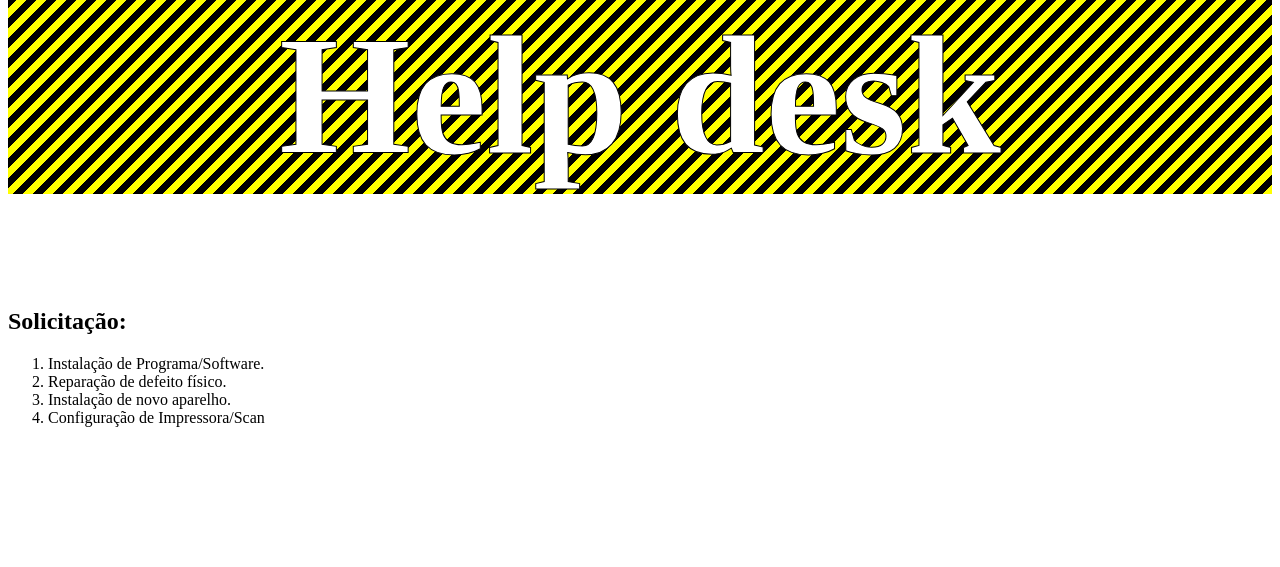
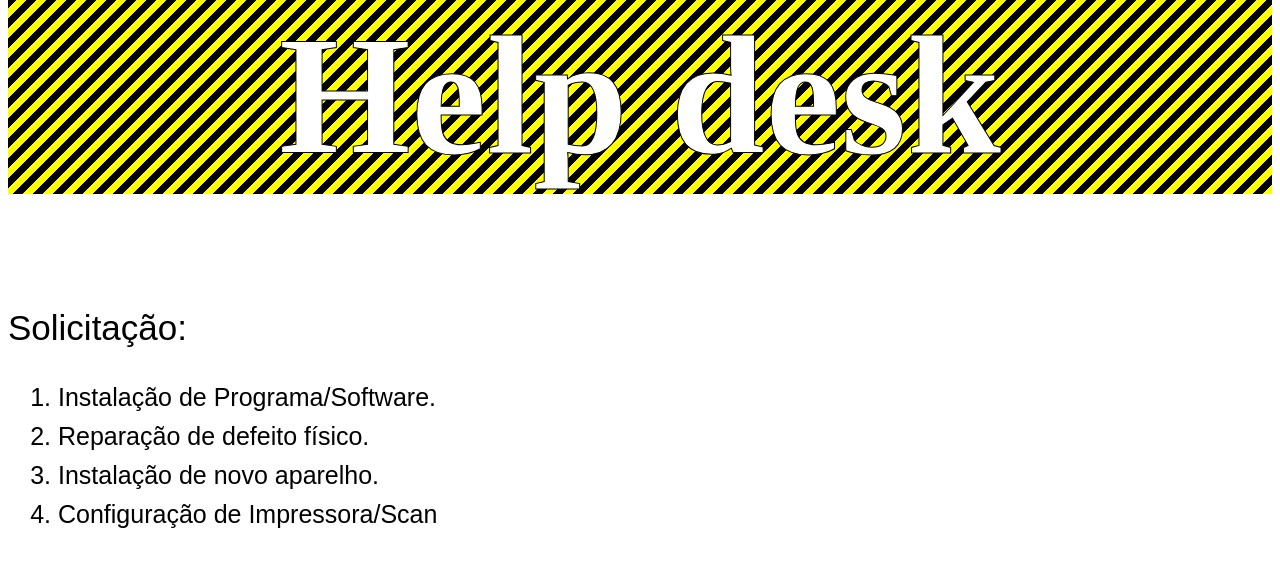
Before and after one commit to Dev-Habacuque/ProjetoCEAAT, a PHP site: page /main.html in a window 1280 px wide. Shown: the part 65-632 px from the top of the page. Run offline with PHP 8.4, Linux system fonts and the light colour scheme.

Commit message:
alpha 1.4
...

```diff
--- a/main.css
+++ b/main.css
@@ -10,5 +10,16 @@
     -webkit-text-stroke: 1px black;
 }
 li:hover{
-    color: purple;
+    color: rgb(177, 5, 177);
 }
+.section, p{
+    font-size: 35px;
+    font-family:Arial, Helvetica, sans-serif ;
+}
+ol{
+    font-size: 25px;
+    font-style: italic initial;
+}
+ol li {
+    margin: 10px;
+}
--- a/main.html
+++ b/main.html
@@ -20,12 +20,12 @@
         </div>
         <div class="section">
             <section id="activities">
-                <h2>Solicitação:</h2>
+                <p>Solicitação:</p>
                 <ol>
                     <li onclick="inPrSof()">Instalação de Programa/Software.</li>
                     <li onclick="reDeFis()">Reparação de defeito físico.</li>
                     <li onclick="inNoAp()">Instalação de novo aparelho.</li>
-                    <li>Configuração de Impressora/Scan</li>
+                    <li onclick="coImSc()">Configuração de Impressora/Scan</li>
                 </ol>
             </section>
 
--- a/main.js
+++ b/main.js
@@ -1,11 +1,20 @@
+const mainText = '<h2>Solicitação:</h2><ol><li onclick="inPrSof()">Instalação de Programa/Software.</li><li onclick="reDeFis()">Reparação de defeito físico.</li><li onclick="inNoAp()">Instalação de novo aparelho.</li><li onclick="coImSc()">Configuração de Impressora/Scan</li></ol>'
+
 function inPrSof(){
-    document.getElementById("activities").innerHTML = '<h3>Qual o nome do programa?</h3> <br> <form><input></input><input type="submit"</form>';
+    document.getElementById("activities").innerHTML = '<h3>Qual o nome do programa?</h3> <br> <form><input type="text"><br><input type="submit" onclick="goBack()" value="Voltar"><input type="submit"></form>';
 }
 
 function reDeFis(){
-    document.getElementById("activities").innerHTML = '<h3>Faça um breve resumo do problema apresentado</h3> <br> <form><textarea></textarea><br><input type="submit"></form>';
+    document.getElementById("activities").innerHTML = '<h3>Faça um breve resumo do problema apresentado</h3> <br> <form><textarea></textarea><br><input type="submit" onclick="goBack()" value="Voltar"><input type="submit"></form>';
 }
 function inNoAp(){
-    document.getElementById("activities").innerHTML = '<h3>Selecione qual dispositivo será instalado:</h3> <br> <form><br><input type="submit"></form>';// Adicionar opções
+    document.getElementById("activities").innerHTML = '<h3>Selecione qual dispositivo será instalado:</h3> <br> <form><br> <input type="text"><br><input type="submit"><input type="submit" onclick="goBack()" value="Voltar"></form>';// Adicionar opções
 
 }
+function coImSc(){
+    document.getElementById("activities").innerHTML = '<h3>Faça um breve resumo do problema apresentado</h3> <br> <input type="text"><form><br><input type="submit" onclick="goBack()" value="Voltar"><input type="submit"></form>';
+}
+function goBack(){
+    document.getElementById("activities").innerHTML = mainText
+
+}
```
